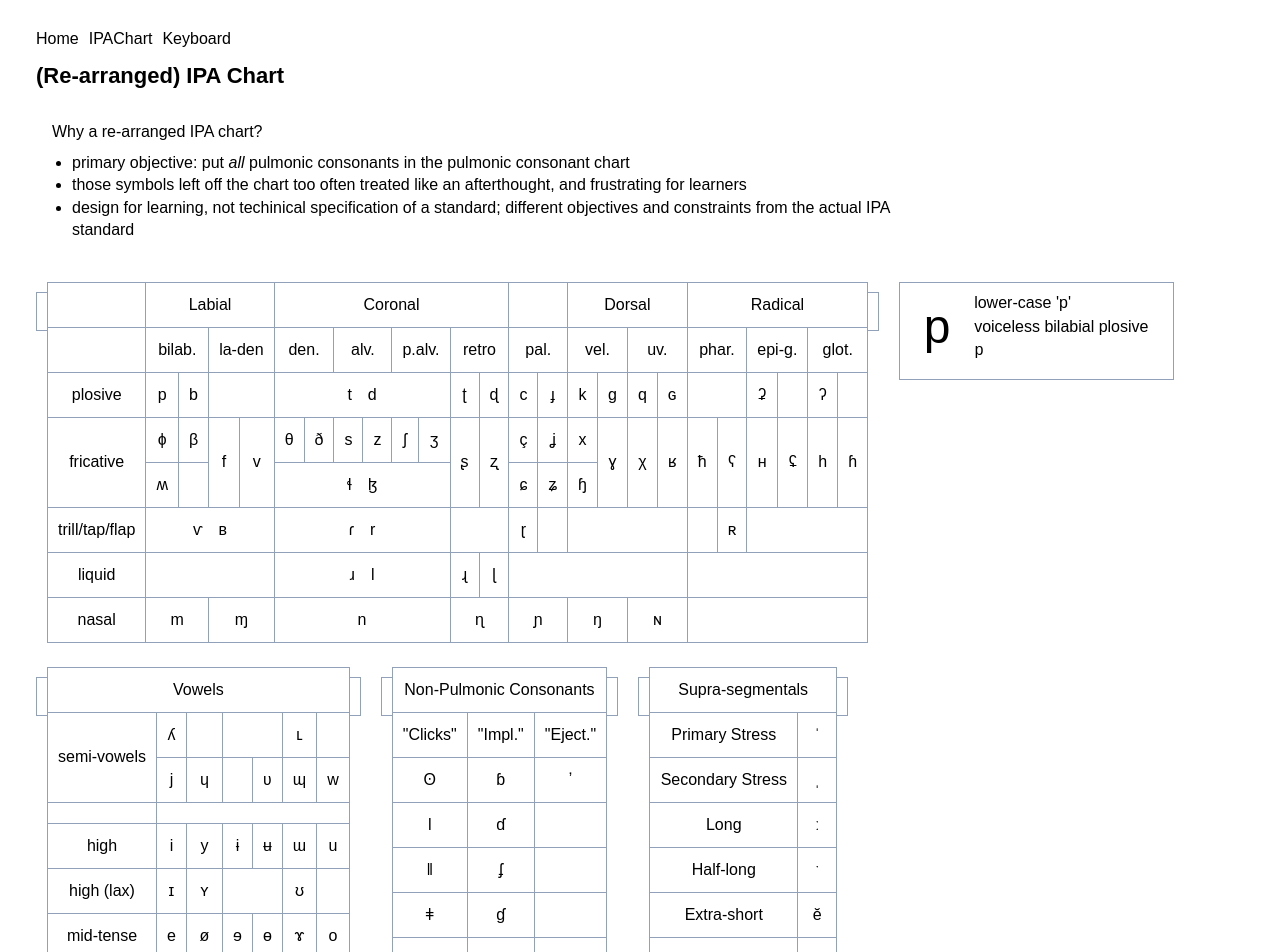
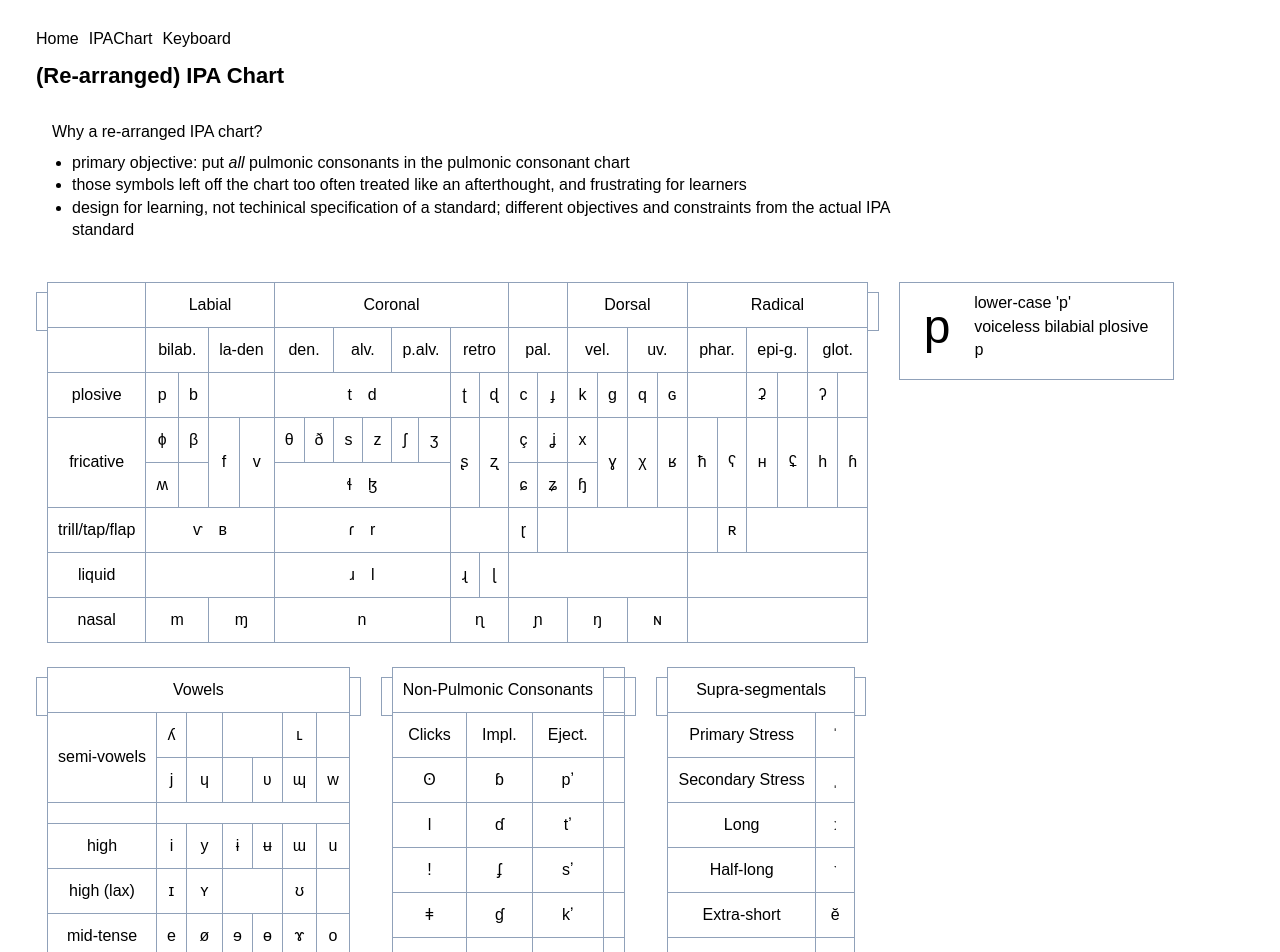
Before and after one commit to theapana/ipa-keyboard, a React (Vite) app: page /ipa-keyboard in a window 1280 px wide. Shown: the top 952 px of the page. Built offline with nearby package versions, Linux system fonts and the light colour scheme.

Commit message:
+clicks, ejectives

```diff
--- a/src/IPAChart.jsx
+++ b/src/IPAChart.jsx
@@ -328,32 +328,35 @@ function NonPulmonicChart({setSymbol}) {
                 <td colSpan="3">Non-Pulmonic Consonants</td>
             </tr>
             <tr>
-                <td>"Clicks"</td>
-                <td>"Impl."</td>
-                <td>"Eject."</td>
+                <td>Clicks</td>
+                <td>Impl.</td>
+                <td>Eject.</td>
             </tr>
             <tr>
                 <IPAEntry value="ʘ" setSymbol={setSymbol} />
                 <IPAEntry value="ɓ" setSymbol={setSymbol} />
-                <IPAEntry value="ʼ" setSymbol={setSymbol} />
+                <IPAEntry value="pʼ" setSymbol={setSymbol} />
             </tr>
             <tr>
                 <IPAEntry value="ǀ" setSymbol={setSymbol} />
                 <IPAEntry value="ɗ" setSymbol={setSymbol} />
+                <IPAEntry value="tʼ" setSymbol={setSymbol} />
                 <td />
             </tr>
             <tr>
-                <IPAEntry value="ǁ" setSymbol={setSymbol} />
+                <IPAEntry value="!" setSymbol={setSymbol} />
                 <IPAEntry value="ʄ" setSymbol={setSymbol} />
+                <IPAEntry value="sʼ" setSymbol={setSymbol} />
                 <td />
             </tr>
             <tr>
                 <IPAEntry value="ǂ" setSymbol={setSymbol} />
                 <IPAEntry value="ɠ" setSymbol={setSymbol} />
+                <IPAEntry value="kʼ" setSymbol={setSymbol} />
                 <td />
             </tr>
             <tr>
-                <IPAEntry value="ǃ" setSymbol={setSymbol} />
+                <IPAEntry value="ǁ" setSymbol={setSymbol} />
                 <IPAEntry value="ʛ" setSymbol={setSymbol} />
                 <td />
             </tr>
--- a/src/symbol.jsx
+++ b/src/symbol.jsx
@@ -525,4 +525,49 @@ export const symbol_info = {
         "description": "linking (absence of a break)",
         "tipa-code": "\\t*{au}",
     },
+    "ʘ": {
+        "glyph-name": "bull's eye",
+        "description": "bilabial click",
+        "tipa-code": "\\!o",
+    },
+    "ǀ": {
+        "glyph-name": "pipe",
+        "description": "dental click",
+        "tipa-code": "|",
+    },
+    "!": {
+        "glyph-name": "exclamation point",
+        "description": "(post)alveolar click",
+        "tipa-code": "!",
+    },
+    "ǂ": {
+        "glyph-name": "double-barred pipe",
+        "description": "palatoalveolar click",
+        "tipa-code": "\\textdoublebarpipe",
+    },
+    "ǁ": {
+        "glyph-name": "double pipe",
+        "description": "alveolar lateral click",
+        "tipa-code": "||",
+    },
+    "pʼ": {
+        "glyph-name": "lower-case p + apostrophe",
+        "description": "bilabial ejective",
+        "tipa-code": "-",
+    },
+    "tʼ": {
+        "glyph-name": "lower-case t + apostrophe",
+        "description": "dental/alveolar ejective",
+        "tipa-code": "-",
+    },
+    "sʼ": {
+        "glyph-name": "lower-case s + apostrophe",
+        "description": "alveolar fricative ejective",
+        "tipa-code": "-",
+    },
+    "kʼ": {
+        "glyph-name": "lower-case k + apostrophe",
+        "description": "velar ejective",
+        "tipa-code": "-",
+    },
 };
```
